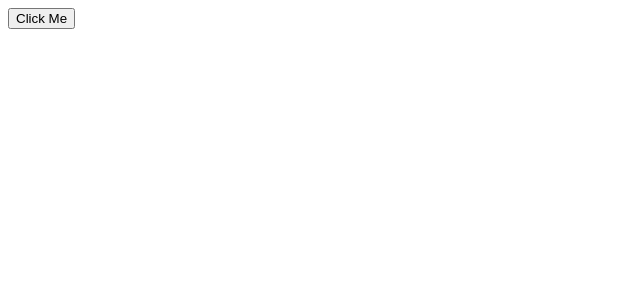
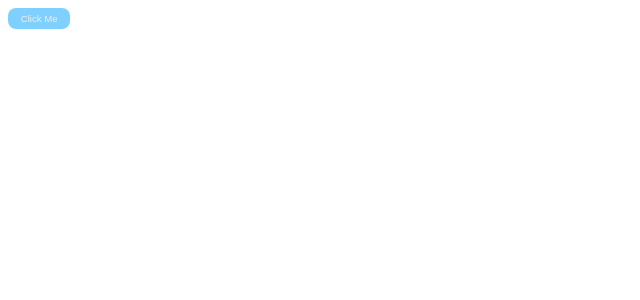
Before and after one commit to jadonamite/React, a React (Vite) app: page / in a window 1280 px wide. Shown: the top 300 px of the page, without its empty margins (0-640 px from the left). Built offline with nearby package versions, Linux system fonts and the light colour scheme.

Commit message:
click events in react: Onclicks OnDoubleClicks and e for Events

```diff
--- a/src/Button.jsx
+++ b/src/Button.jsx
@@ -1,19 +1,37 @@
 import React, { useState } from "react";
 
 function Button() {
-   const [count, setCount] = useState(0);
+   // const [count, setCount] = useState(0);
 
-   const handleClick = (name) => {
-      if (count <= 3) {
-         setCount(count + 1);
-         console.log(`${name}, you have clicked me ${count + 1} times`);
-      } else {
-         console.log(`${name}, if you click me the ${count + 1}th time`);
-         setCount(count + 1);
-      }
-   };
+   // const handleClick = (name) => {
+   //    if (count <= 3) {
+   //       setCount(count + 1);
+   //       console.log(`${name}, you have clicked me ${count + 1} times`);
+   //    } else {
+   //       console.log(`${name}, if you click me the ${count + 1}th time`);
+   //       setCount(count + 1);
+   //    }
+   // };
 
-   return <button onClick={() => handleClick("jadonamite")}>Click Me</button>;
+   // return <button onClick={() => handleClick("jadonamite")}>Click Me</button>;
+
+   // Now lets not be more generic and lets work with the events
+
+   const handleClickAgain = (e) => (e.target.textContent = "Hey Stop it");
+
+   return (
+      <button onDoubleClick={(event) => handleClickAgain(event)}>
+         Click Me
+      </button>
+   );
 }
 
+// the e stands for event (that is the event hanndler ) which can be written in short as e
+
+// I can also use instead of an onclick a onDoubleClick for double clicking events as the snippet below
+
+// return (
+//    <button onDoubleClick={(event) => handleClickAgain(event)}>Click Me</button>
+// );
+
 export default Button;
--- a/src/index.css
+++ b/src/index.css
@@ -45,3 +45,11 @@
    color: rgb(114, 111, 107);
    cursor: pointer;
 }
+button {
+   border-radius: 0.5rem;
+   border: none;
+   padding: 0.3rem 0.8rem;
+   color: antiquewhite;
+   background-color: rgb(127, 208, 255);
+   font-size: 0.6rem;
+}
```
